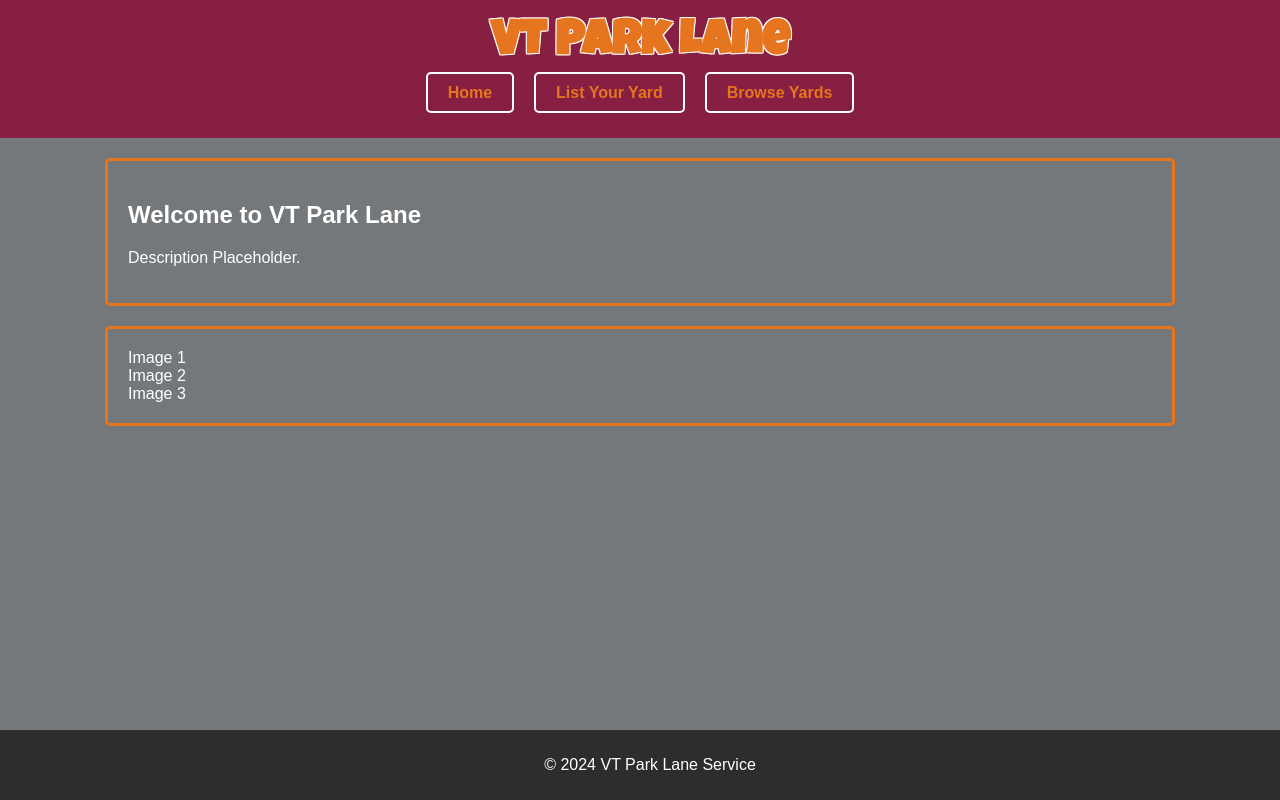
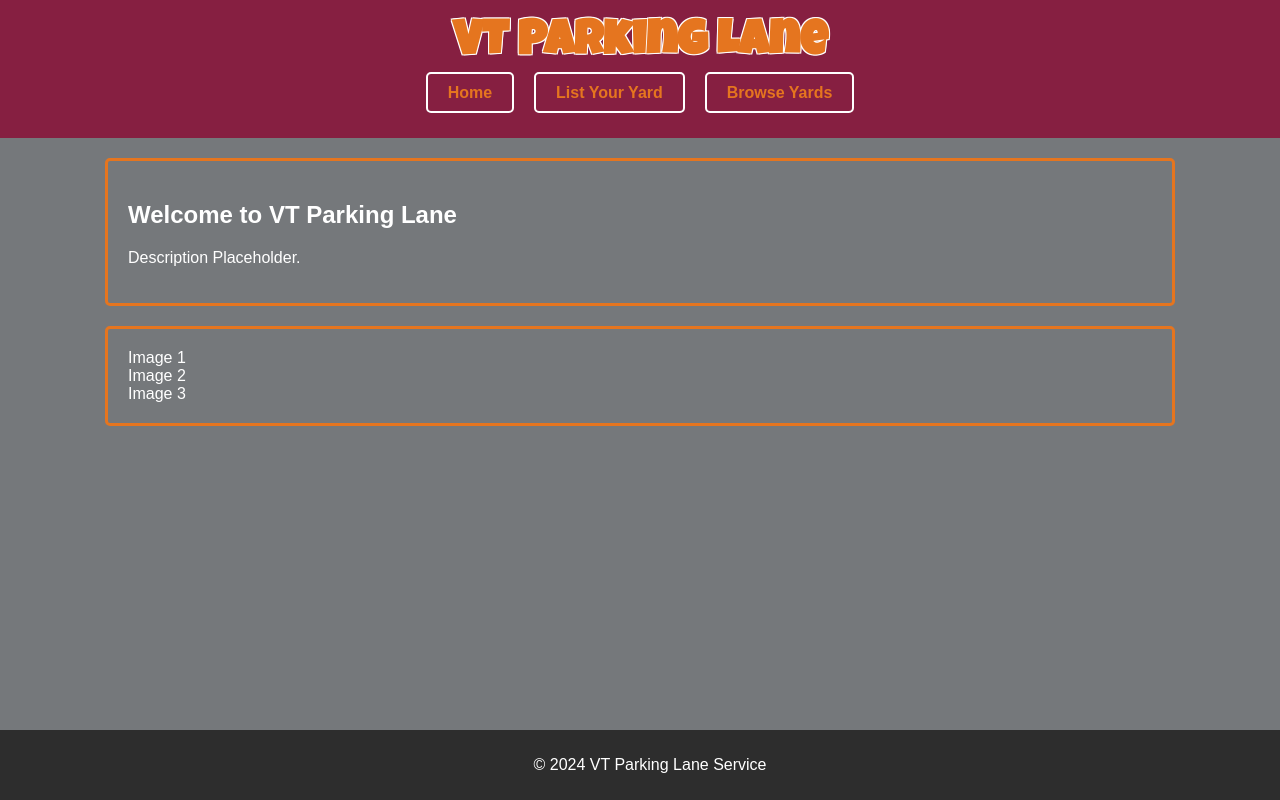
Before and after one commit to VT-Lane-Parking/yard-listing-frontend, a plain HTML site: page index.html in a window 1280 px wide. Drawn offline with Linux system fonts and the light colour scheme.

Commit message:
changed park lane to parking lane

```diff
--- a/index.html
+++ b/index.html
@@ -22,7 +22,7 @@
 
     <!-- Header with Title and Tabs -->
     <header class="main-header">
-        <h1>VT Park Lane</h1>
+        <h1>VT Parking Lane</h1>
         <nav>
             <ul class="nav-tabs">
                 <li><a href="index.html">Home</a></li>
@@ -35,7 +35,7 @@
     <!-- Middle section with description and image collage -->
     <main>
         <section class="landing-description">
-            <h2>Welcome to VT Park Lane</h2>
+            <h2>Welcome to VT Parking Lane</h2>
             <p>Description Placeholder.</p>
         </section>
 
@@ -49,7 +49,7 @@
 
     <!-- Footer -->
     <footer class="main-footer">
-        <p>&copy; 2024 VT Park Lane Service</p>
+        <p>&copy; 2024 VT Parking Lane Service</p>
     </footer>
 
 
```
Also changed, not shown: 1 other file.
